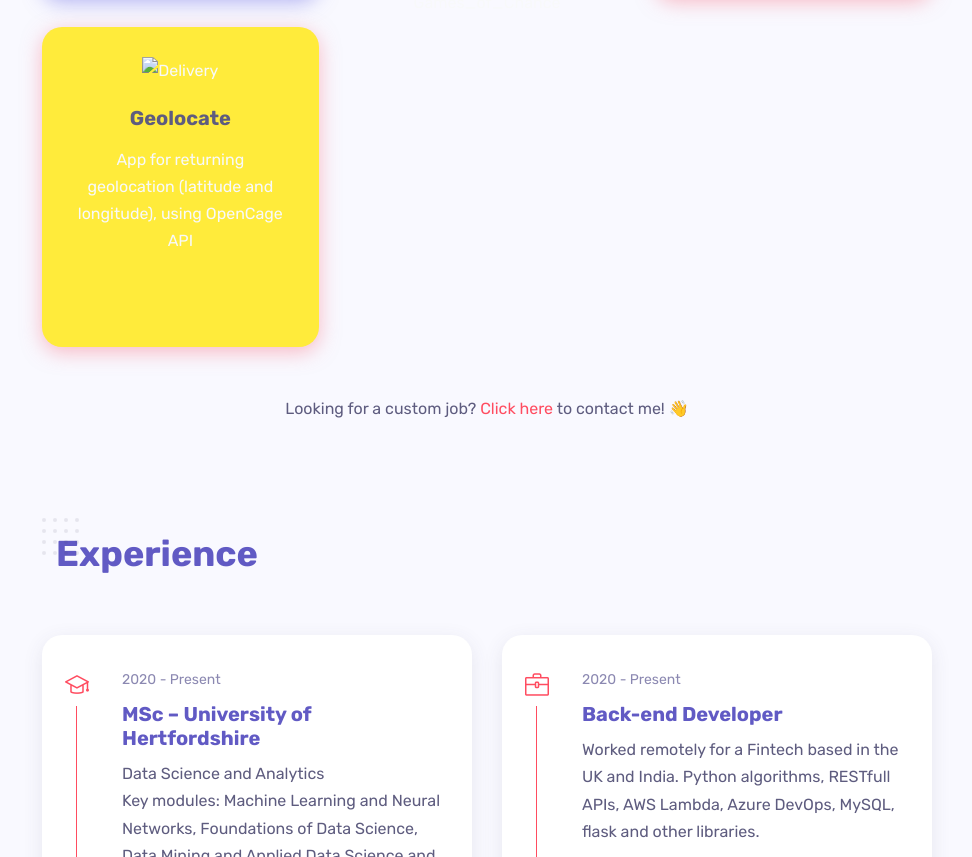
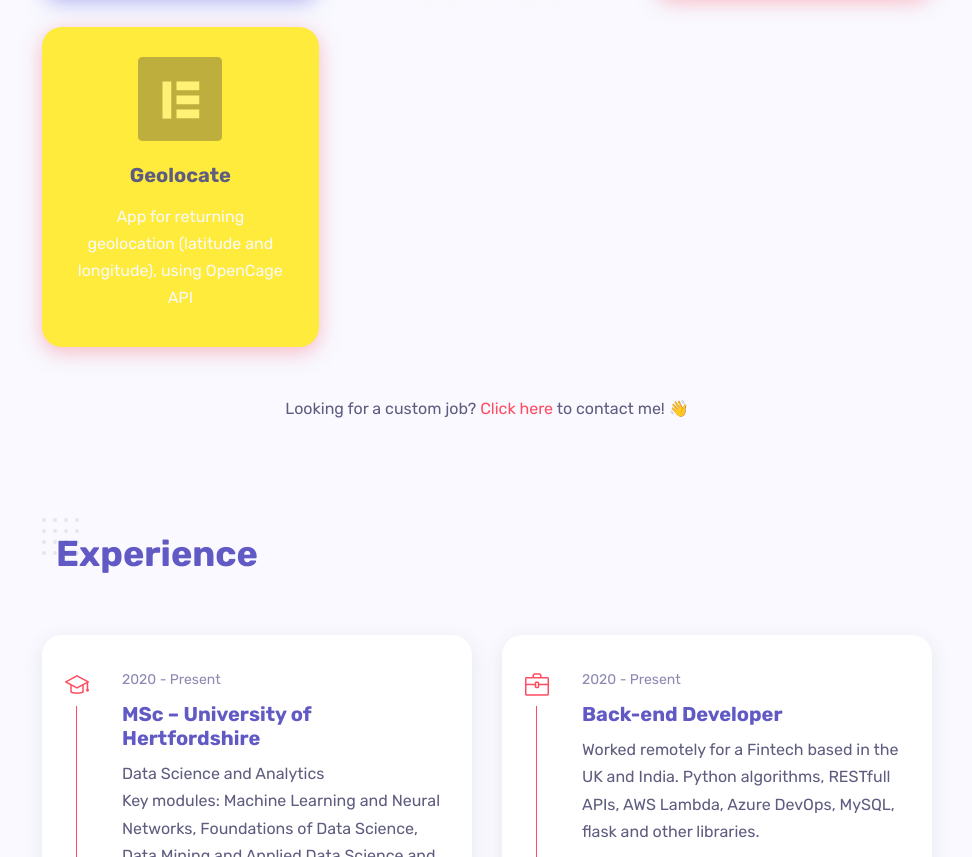
Before and after one commit to polianaysato/polianaysato.github.io, a plain HTML site: page index.html in a window 1280 px wide. Shown: the part 2407-3264 px from the top of the page, without its empty margins (298-1270 px from the left). Drawn offline with Linux system fonts and the light colour scheme.

Commit message:
updating new image geolocation

```diff
--- a/index.html
+++ b/index.html
@@ -465,7 +465,7 @@
 					<a href="https://github.com/polianaysato/geolocation" target="_blank" rel="noopener noreferrer">
 					<!-- service box -->
 					<div class="service-box rounded data-background padding-30-card text-center text-light shadow-pink" data-color="#FFEB3B" style="height: 20em; margin-top: 30px;">
-						<img src="images/geolocation.png" alt="Delivery" style="width: 84px"/>
+						<img src="images/geolocation.svg" alt="Delivery" style="width: 84px"/>
 
 						<h3 class="mb-3 mt-0">Geolocate</h3>
 						<p class="mb-0">App for returning geolocation (latitude and longitude), using OpenCage API</p>
```
